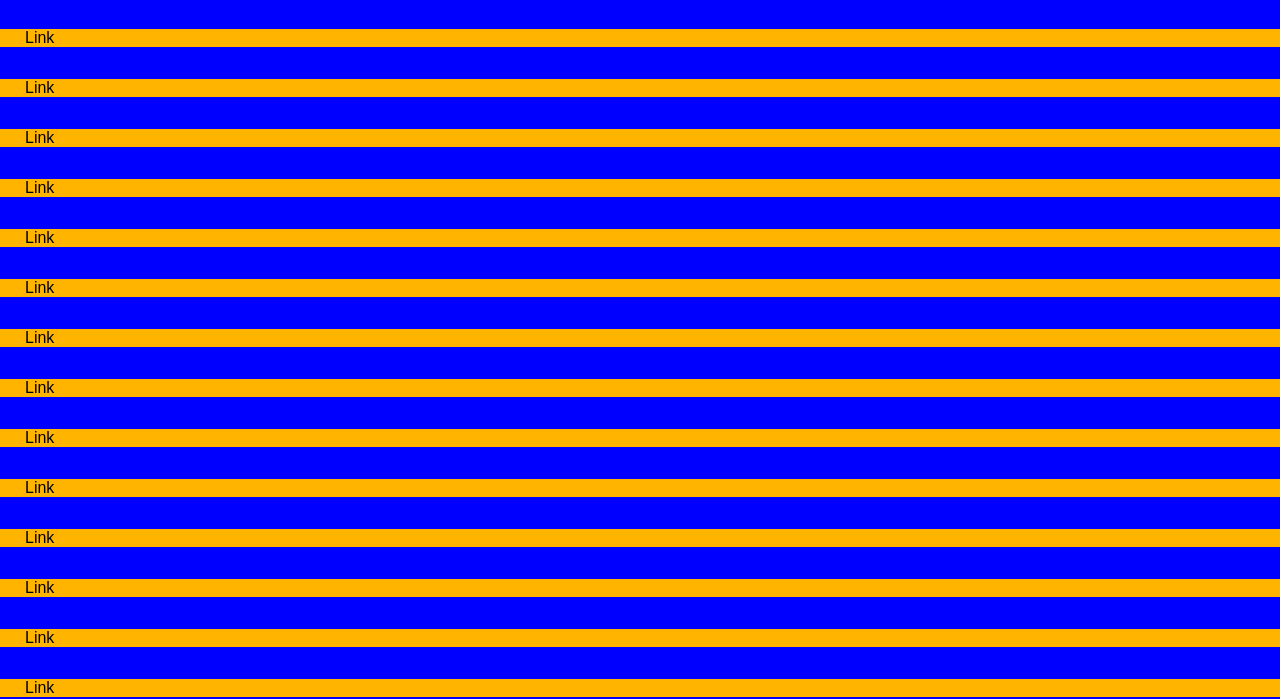
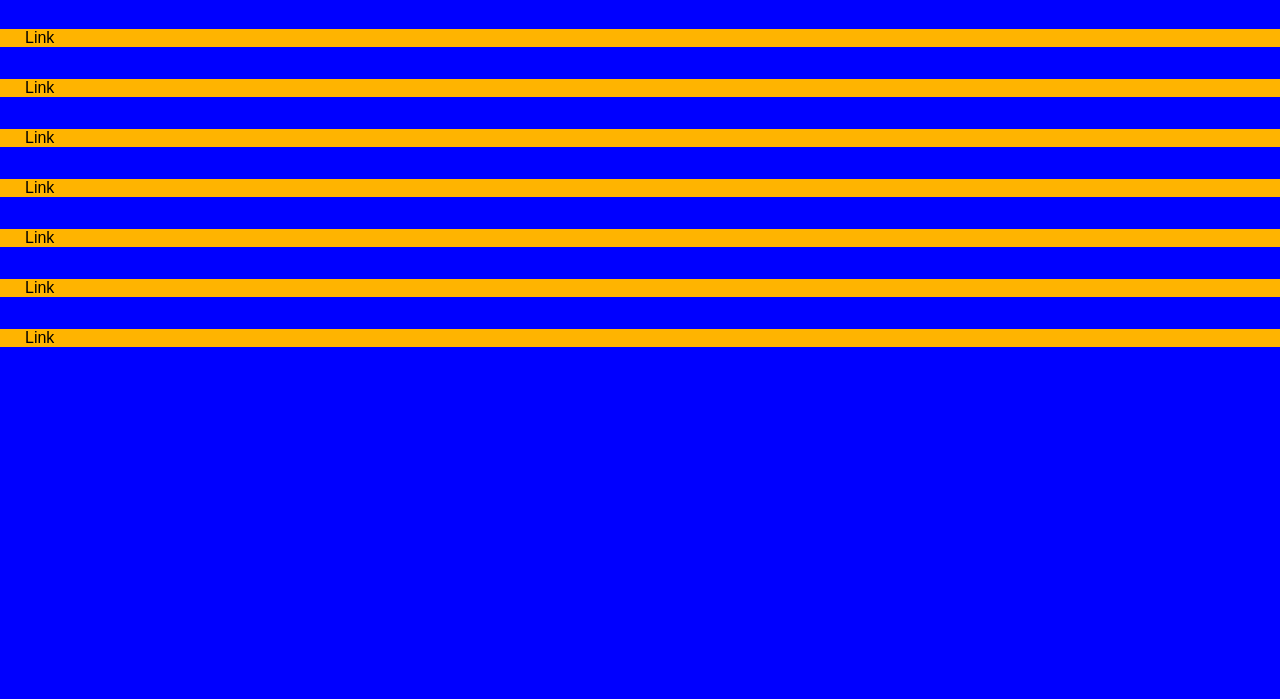
Before and after one commit to andrecasal/responsive-css-menu-without-javascript-or-media-queries, a plain HTML site: page index.html in a window 1280 px wide. Shown: the part 101-800 px from the top of the page. Drawn offline with Linux system fonts and the light colour scheme.

Commit message:
Reduced numbers of links in menu

```diff
--- a/index.html
+++ b/index.html
@@ -113,26 +113,6 @@
 				<a>Link</a>
 				<a>Link</a>
 				<a>Link</a>
-				<a>Link</a>
-				<a>Link</a>
-				<a>Link</a>
-				<a>Link</a>
-				<a>Link</a>
-				<a>Link</a>
-				<a>Link</a>
-				<a>Link</a>
-				<a>Link</a>
-				<a>Link</a>
-				<a>Link</a>
-				<a>Link</a>
-				<a>Link</a>
-				<a>Link</a>
-				<a>Link</a>
-				<a>Link</a>
-				<a>Link</a>
-				<a>Link</a>
-				<a>Link</a>
-				<a>Link</a>
 			</div>
 		</nav>
 	</body>
```
